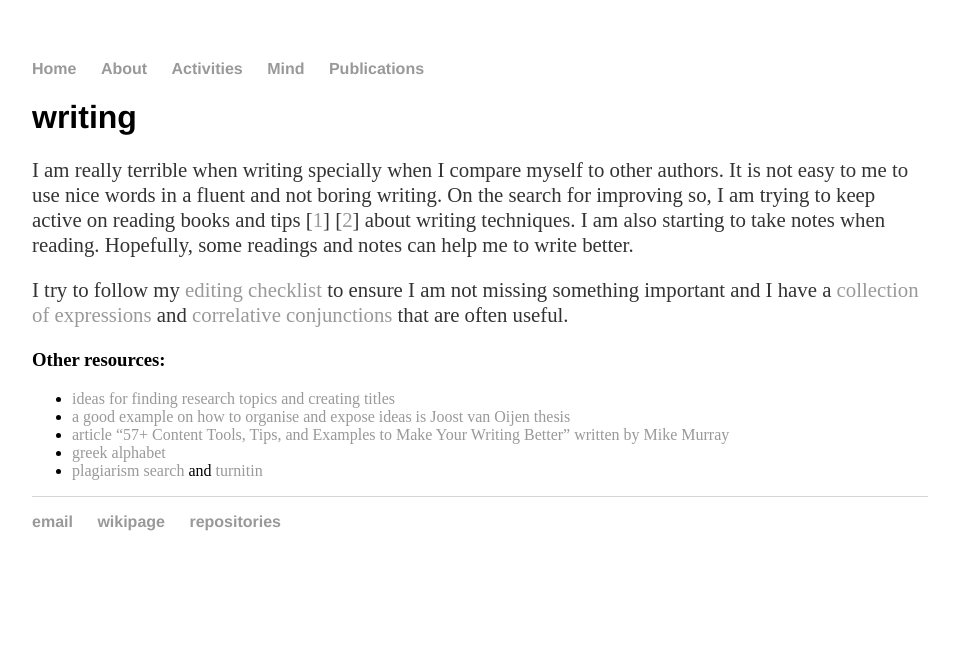
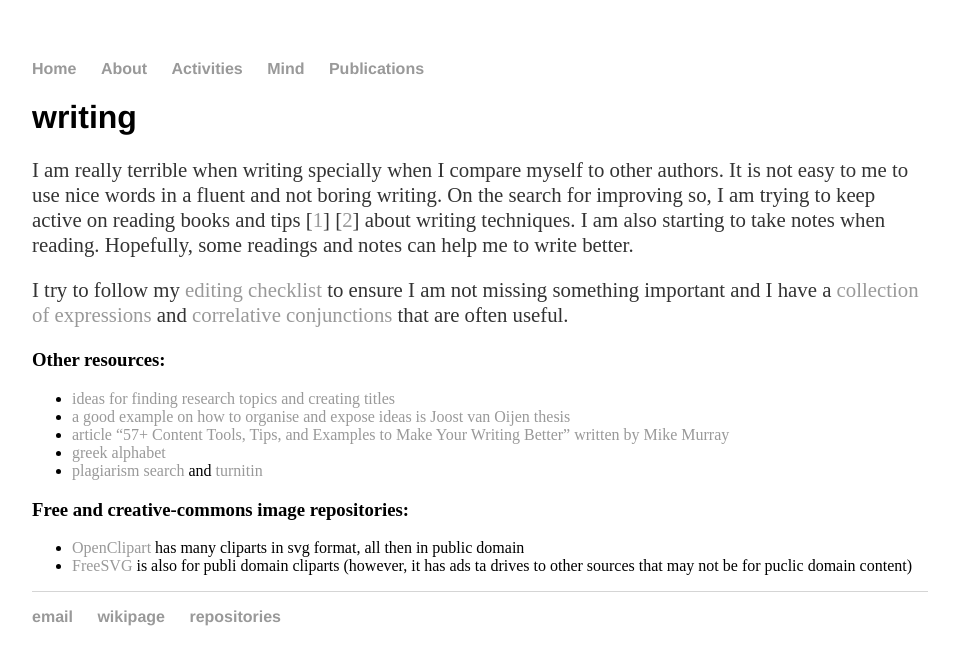
Before and after one commit to cleberjamaral/cleberjamaral.github.io, a Jekyll site: the page built from knowledge/language/writing.md, in a window 1280 px wide. Shown: the top 665 px of the page, without its empty margins (160-1119 px from the left). Built offline with Jekyll 4.4.1, drawn with Linux system fonts in a browser that asks for light colours; our own code applies the rules of GitHub Pages for plain Markdown files.

Commit message:
GitBook: [master] one page modified

```diff
--- a/knowledge/language/writing.md
+++ b/knowledge/language/writing.md
@@ -15,3 +15,8 @@ I try to follow my [editing checklist](https://gist.github.com/cleberjamaral/624
 * [article "57+ Content Tools, Tips, and Examples to Make Your Writing Better" written by Mike Murray](https://contentmarketinginstitute.com/2019/03/content-writing-examples-tools-tips/)
 * [greek alphabet](https://www.rapidtables.com/math/symbols/greek_alphabet.html)
 * [plagiarism search](https://plagiarismsearch.com/) and [turnitin](https://www.turnitin.com/)
+
+### Free and creative-commons image repositories:
+
+* [OpenClipart ](https://openclipart.org/)has many cliparts in svg format, all then in public domain
+* [FreeSVG](https://freesvg.org/) is also for publi domain cliparts \(however, it has ads ta drives to other sources that may not be for puclic domain content\)
```
